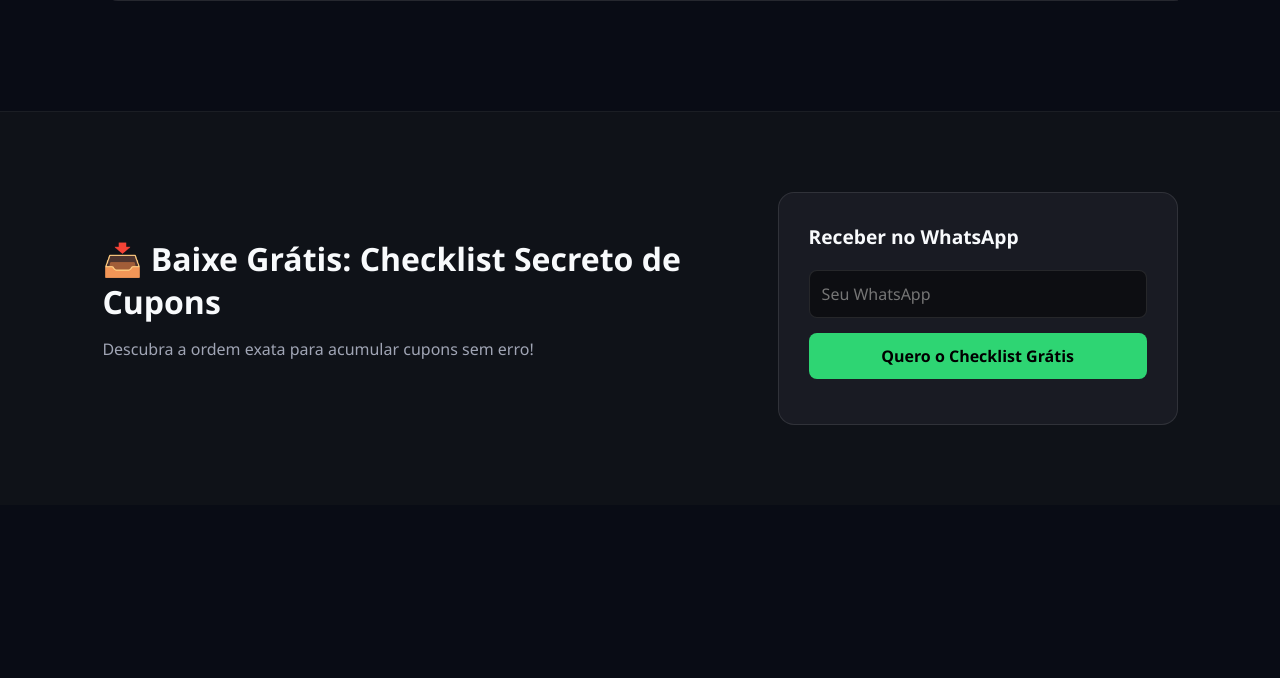
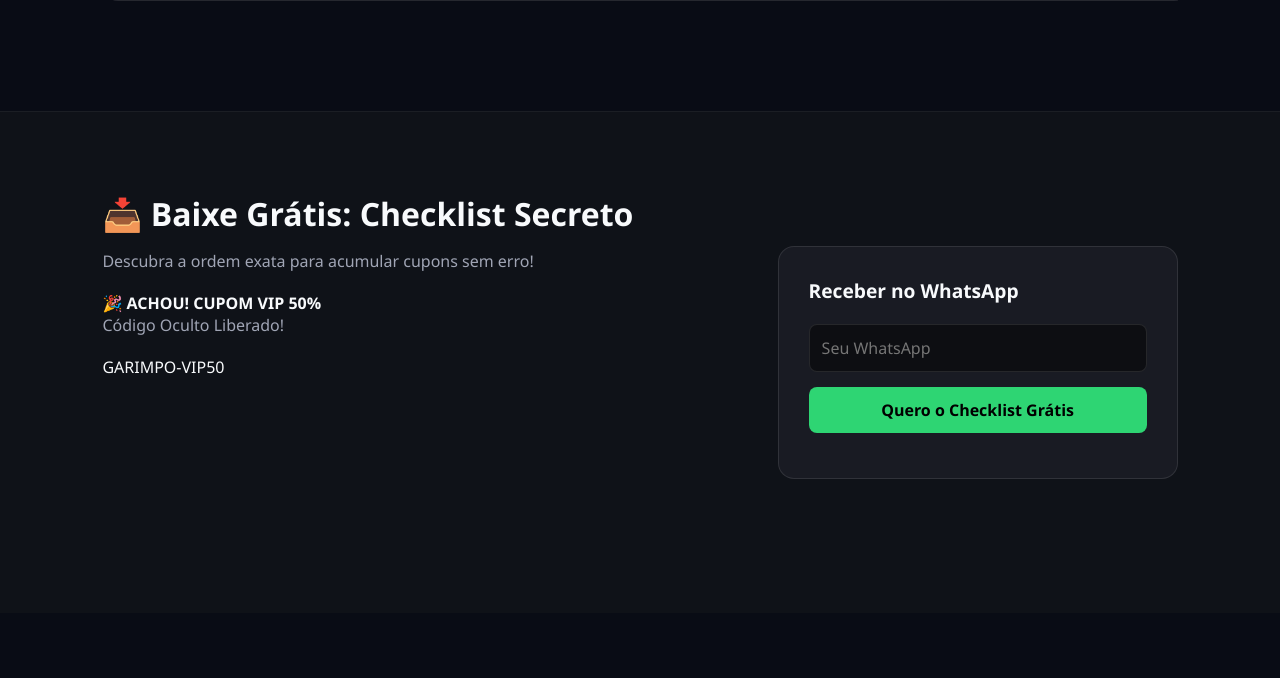
Before and after one commit to mersia-dev/LR, a Flask app: page / in a window 1280 px wide. Shown: the part 1916-2594 px from the top of the page. Before the commit the page ends 2341 px from the top, so only its background shows below. Run offline with Flask 3, Linux system fonts and the light colour scheme; a map, chart or similar area stays blank; some libraries are stand-ins or nearby versions.

Commit message:
Update index.html

```diff
--- a/templates/index.html
+++ b/templates/index.html
@@ -84,11 +84,23 @@
         </section>
 
         <!-- Isca Digital / Checklist -->
+        <!-- Isca Digital / Checklist & Gamificação -->
         <section id="isca" class="isca-section">
             <div class="isca-container">
                 <div class="isca-text">
-                    <h2>📥 Baixe Grátis: Checklist Secreto de Cupons</h2>
+                    <h2>📥 Baixe Grátis: Checklist Secreto</h2>
                     <p>Descubra a ordem exata para acumular cupons sem erro!</p>
+
+                    <!-- NOVO: Container da Raspadinha -->
+                    <div class="scratch-container">
+                        <div class="scratch-content">
+                            <h4>🎉 ACHOU! CUPOM VIP 50%</h4>
+                            <p>Código Oculto Liberado!</p>
+                            <span class="fake-coupon">GARIMPO-VIP50</span>
+                        </div>
+                        <canvas id="scratchCanvas"></canvas>
+                    </div>
+
                 </div>
                 <div class="isca-form-card">
                     <h3>Receber no WhatsApp</h3>
```
